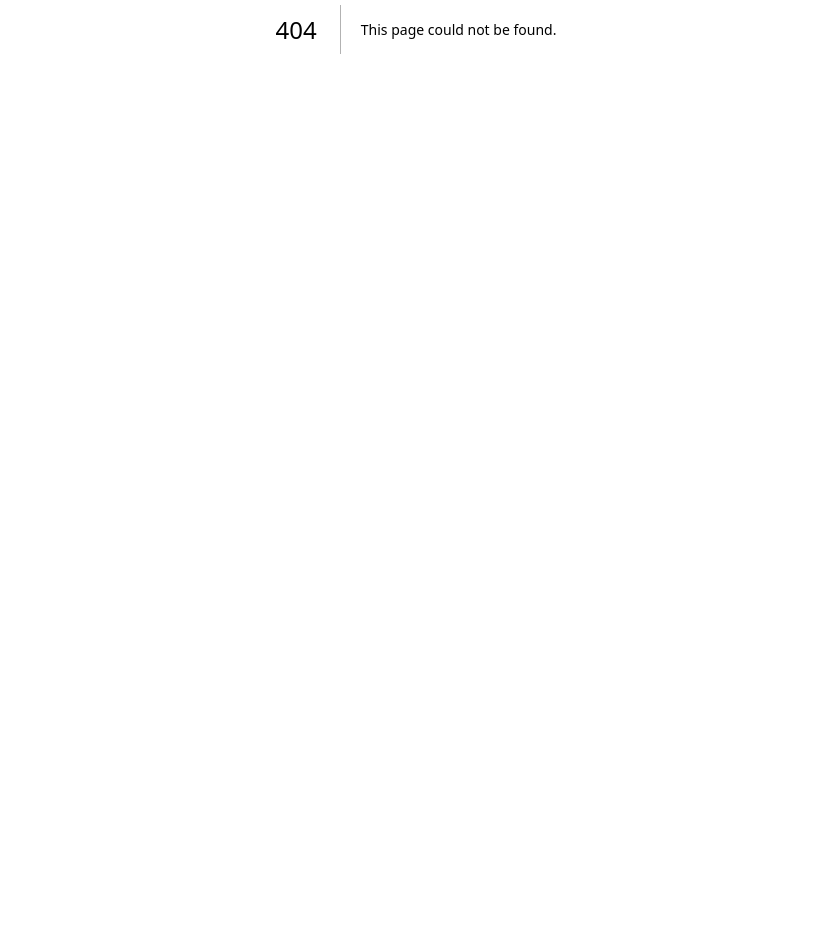
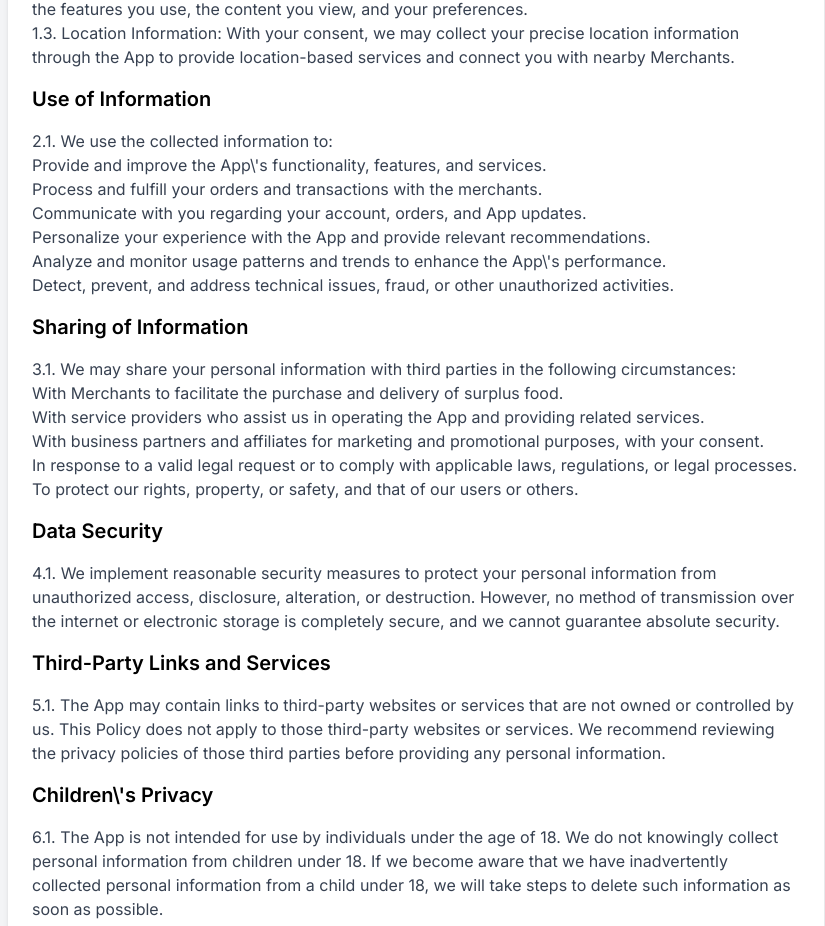
Before and after one commit to nabildroid/bsahtek, a Next.js app in the folder uber_admin/: page /privacy in a window 1280 px wide. Before the commit this address had no page. Shown: the part 371-1297 px from the top of the page, without its empty margins (224-1049 px from the left). Before the commit the page ends 800 px from the top, so only its background shows below. Built offline with nearby package versions, Linux system fonts and the light colour scheme.

Commit message:
add privacy page

```diff
--- /dev/null
+++ b/uber_admin/src/app/privacy/page.tsx
@@ -0,0 +1,64 @@
+export default function Page() {
+    return (
+        <div className="bg-gray-100 min-h-screen py-12">
+            <div className="max-w-4xl mx-auto px-6 md:px-10">
+                <h1 className="text-3xl font-semibold mb-6">Privacy Policy</h1>
+
+                <div className="bg-white rounded-lg shadow-md p-6">
+                    <h2 className="text-xl font-semibold mb-4">Privacy Policy for Bsahtek</h2>
+                    <p className="text-gray-700">
+                        This Privacy Policy explains how Samok Co collects, uses, shares, and protects your personal information when you use the Bsahtek mobile application. By accessing or using the App, you consent to the collection and use of your personal information as described in this Policy. If you do not agree with this Policy, you must not use the App.  <br></br> Information We Collect <br></br> 1.1. Personal Information: We may collect personal information that you provide to us when you create an account, such as your name, email address, phone number, and payment information. <br></br> 1.2. Usage Information: We may collect information about your interactions with the App, including the features you use, the content you view, and your preferences. <br></br> 1.3. Location Information: With your consent, we may collect your precise location information through the App to provide location-based services and connect you with nearby Merchants.
+                    </p>
+
+
+                    <h2 className="text-xl font-semibold my-4">Use of Information</h2>
+                    <p className="text-gray-700">
+                        2.1. We use the collected information to:  <br></br>Provide and improve the App\'s functionality, features, and services.  <br></br>Process and fulfill your orders and transactions with the merchants.  <br></br>Communicate with you regarding your account, orders, and App updates. <br></br>Personalize your experience with the App and provide relevant recommendations.  <br></br>Analyze and monitor usage patterns and trends to enhance the App\'s performance.  <br></br>Detect, prevent, and address technical issues, fraud, or other unauthorized activities.
+                    </p>
+
+
+                    <h2 className="text-xl font-semibold my-4">Sharing of Information</h2>
+                    <p className="text-gray-700">
+                        3.1. We may share your personal information with third parties in the following circumstances:  <br></br>With Merchants to facilitate the purchase and delivery of surplus food. <br></br>With service providers who assist us in operating the App and providing related services. <br></br>With business partners and affiliates for marketing and promotional purposes, with your consent.  <br></br>In response to a valid legal request or to comply with applicable laws, regulations, or legal processes.  <br></br>To protect our rights, property, or safety, and that of our users or others.
+                    </p>
+
+
+                    <h2 className="text-xl font-semibold my-4">Data Security</h2>
+                    <p className="text-gray-700">
+                        4.1. We implement reasonable security measures to protect your personal information from unauthorized access, disclosure, alteration, or destruction. However, no method of transmission over the internet or electronic storage is completely secure, and we cannot guarantee absolute security.
+                    </p>
+
+
+                    <h2 className="text-xl font-semibold my-4">Third-Party Links and Services</h2>
+                    <p className="text-gray-700">
+                        5.1. The App may contain links to third-party websites or services that are not owned or controlled by us. This Policy does not apply to those third-party websites or services. We recommend reviewing the privacy policies of those third parties before providing any personal information.
+                    </p>
+
+
+                    <h2 className="text-xl font-semibold my-4">Children\'s Privacy</h2>
+                    <p className="text-gray-700">
+                        6.1. The App is not intended for use by individuals under the age of 18. We do not knowingly collect personal information from children under 18. If we become aware that we have inadvertently collected personal information from a child under 18, we will take steps to delete such information as soon as possible.
+                    </p>
+
+
+
+
+
+
+                    <h2 className="text-xl font-semibold my-4">Changes to this Policy</h2>
+                    <p className="text-gray-700">
+                        7.1. We may update this Policy from time to time. The updated Policy will be effective upon posting the revised version on the App. We encourage you to review this Policy periodically to stay informed about how we collect, use, and protect your information.
+                    </p>
+
+
+
+                    <h2 className="text-xl font-semibold my-4">Contact Us</h2>
+                    <p className="text-gray-700">
+                        8.1. If you have any questions, concerns, or requests regarding this Policy or our privacy practices, please contact us at contact information. <br></br>By using the App, you acknowledge that you have read and understood this Privacy Policy and consent to the collection, use, and sharing of your personal information as described herein.
+                    </p>
+
+                </div>
+            </div>
+        </div>
+    );
+};
```
